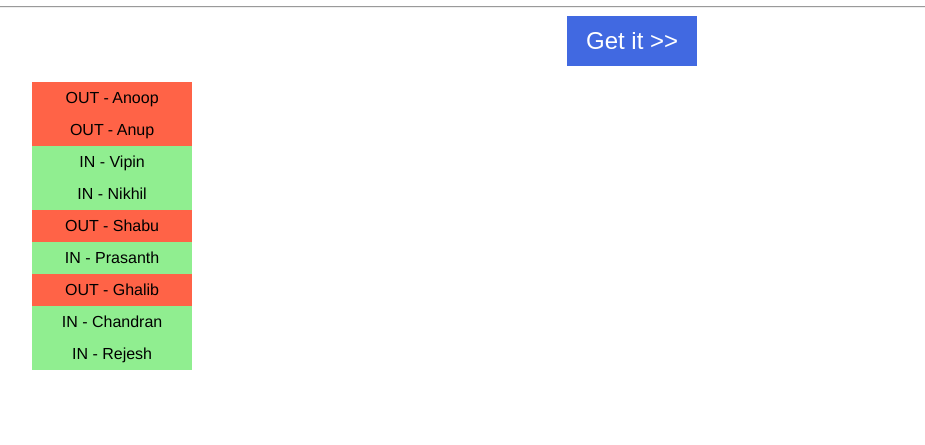
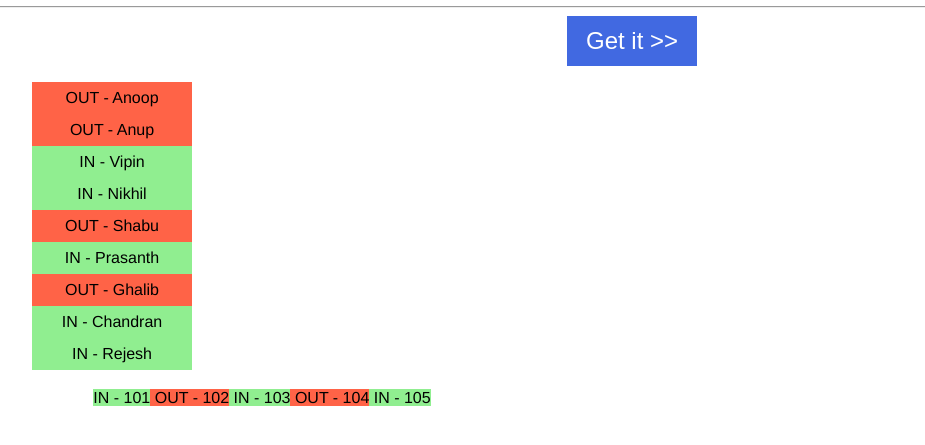
Before and after one commit to anoopmundathan/ajax_sample, a plain HTML site: page index.html in a window 1280 px wide. Both pictures are taken after a click on the button "Get it >>". Shown: the part 85-530 px from the top of the page, without its empty margins (8-933 px from the left). Drawn offline with Linux system fonts and the light colour scheme.

Commit message:
Ajax request for rooms

```diff
--- a/main.css
+++ b/css/main.css
@@ -14,10 +14,16 @@ h1 {
 	text-align: center;
 }
 
-ul {
+.employee {
 	list-style: none;
 	line-height: 2;
 }
+
+.rooms li {
+	display: inline;
+}
+
+
 
 button {
 	width: 130px;
@@ -33,6 +39,9 @@ button {
 	width: 200px;
 }
 
+#roomlist {
+	width: 500px;
+}
 .in {
 	background-color: lightgreen;
 }
--- /dev/null
+++ b/data/room.json
@@ -0,0 +1,22 @@
+[
+	{
+		"room": 101,
+		"available": true
+	},
+	{
+		"room": 102,
+		"available": false
+	},
+	{
+		"room": 103,
+		"available": true
+	},
+	{
+		"room": 104,
+		"available": false
+	},
+	{
+		"room": 105,
+		"available": true
+	}
+]
--- a/index.html
+++ b/index.html
@@ -4,7 +4,7 @@
         <meta charset="utf-8">
         <title>My App</title>
         <meta name="viewport" content="width=device-width, initial-scale=1">
-        <link rel="stylesheet" type="text/css" href="main.css">
+        <link rel="stylesheet" type="text/css" href="./css/main.css">
     </head>
 <body>
 	<h1> Ajax sample - Load employee data </h1>
@@ -13,6 +13,9 @@
 	<button onclick="getEmployeeData()">Get it >></button>
 	<div id="employee">
 	</div>
-	<script src="app.js"></script>
+	<div id="roomlist">
+	</div>
+	<script src="./js/app.js"></script>
+	<script src="./js/room.js"></script>
 </body>
 </html>
--- a/app.js
+++ b/js/app.js
@@ -7,7 +7,7 @@ xhr.onreadystatechange = function() {
 
 		// Process response and create HTML out for JSON data
 		var responseText = JSON.parse(xhr.responseText);
-		var htmlList = "<ul>";
+		var htmlList = "<ul class='employee'>";
 
 		for(var i = 0; i < responseText.length; i++) {
 			console.log(responseText[i]);
@@ -25,7 +25,7 @@ xhr.onreadystatechange = function() {
 }
 
 //3. Open the request
-xhr.open('GET', 'data.json');
+xhr.open('GET', './data/data.json');
 
 //4. Send request
 function getEmployeeData() {
--- /dev/null
+++ b/js/room.js
@@ -0,0 +1,31 @@
+//1. Create XHR object
+var xhr_room = new XMLHttpRequest();
+
+//2. Create call back function to process server response
+xhr_room.onreadystatechange = function() {
+	if(xhr_room.readyState === 4) {
+
+		// Process response and create HTML out for JSON data
+		var rooms = JSON.parse(xhr_room.responseText);
+		var htmlList = "<ul class='rooms'>";
+
+		for(var i = 0; i < rooms.length; i++) {
+
+			if (rooms[i].available === false) {
+				htmlList = htmlList + "<li class='out'> OUT - ";
+			} else {
+				htmlList = htmlList + "<li class='in'> IN - ";
+			}
+			htmlList = htmlList + rooms[i].room + "</li>"
+		}
+		htmlList = htmlList + "</ul>";
+
+		document.getElementById('roomlist').innerHTML = htmlList;
+	}
+}
+
+//3. Open the request
+xhr_room.open('GET', './data/room.json');
+
+//4. Send request
+	xhr_room.send();
```
Also changed, not shown: data/ajax.html (renamed from ajax.html), data/data.json (renamed from data.json).
